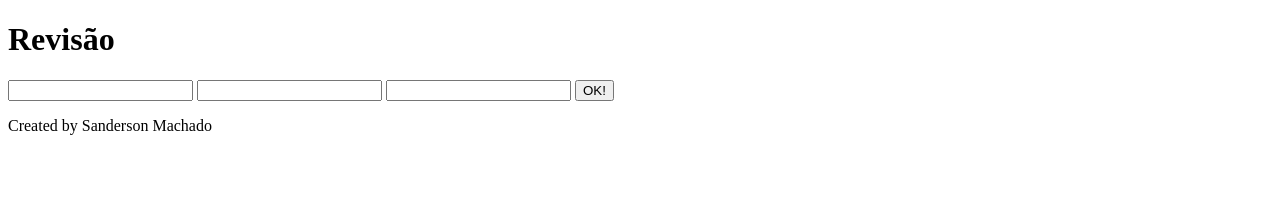
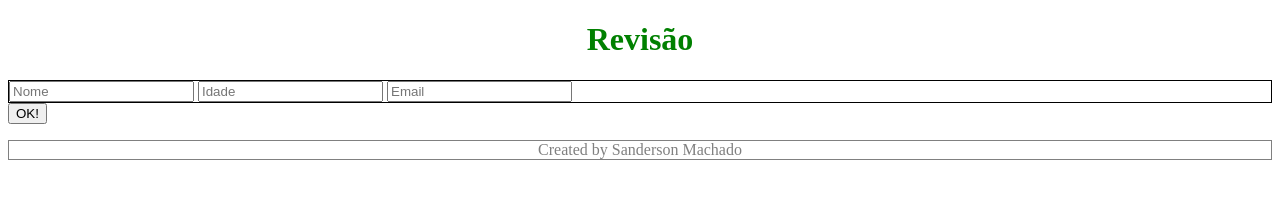
Before and after one commit to Sanderson1406/SandersonOM, a plain HTML site: page index.html in a window 1280 px wide. Drawn offline with Linux system fonts and the light colour scheme.

Commit message:
Atualização

```diff
--- a/index.html
+++ b/index.html
@@ -7,12 +7,14 @@
     <link rel="stylesheet" href="style.css">
 </head>
 <body>
-    <h1>Revisão</h1>
-    <input type="text">
-    <input type="text">
-    <input type="text">
+    <h1 id="titulo">Revisão</h1>
+    <div class="entradas">
+        <input type="text" placeholder="Nome">
+        <input type="number" placeholder="Idade">
+        <input type="email" placeholder="Email">
+    </div>
     <button>OK!</button>
-    <p>Created by Sanderson Machado</p>
+    <p class="rodape">Created by Sanderson Machado</p>
 </body>
 
 </html>
--- a/style.css
+++ b/style.css
@@ -0,0 +1,14 @@
+#titulo {
+    text-align: center;
+    color: green;
+}
+
+.rodape {
+    color: grey;
+    text-align: center;
+    border: 1px solid;
+}
+
+.entradas {
+    border: 1px solid;
+}
```
